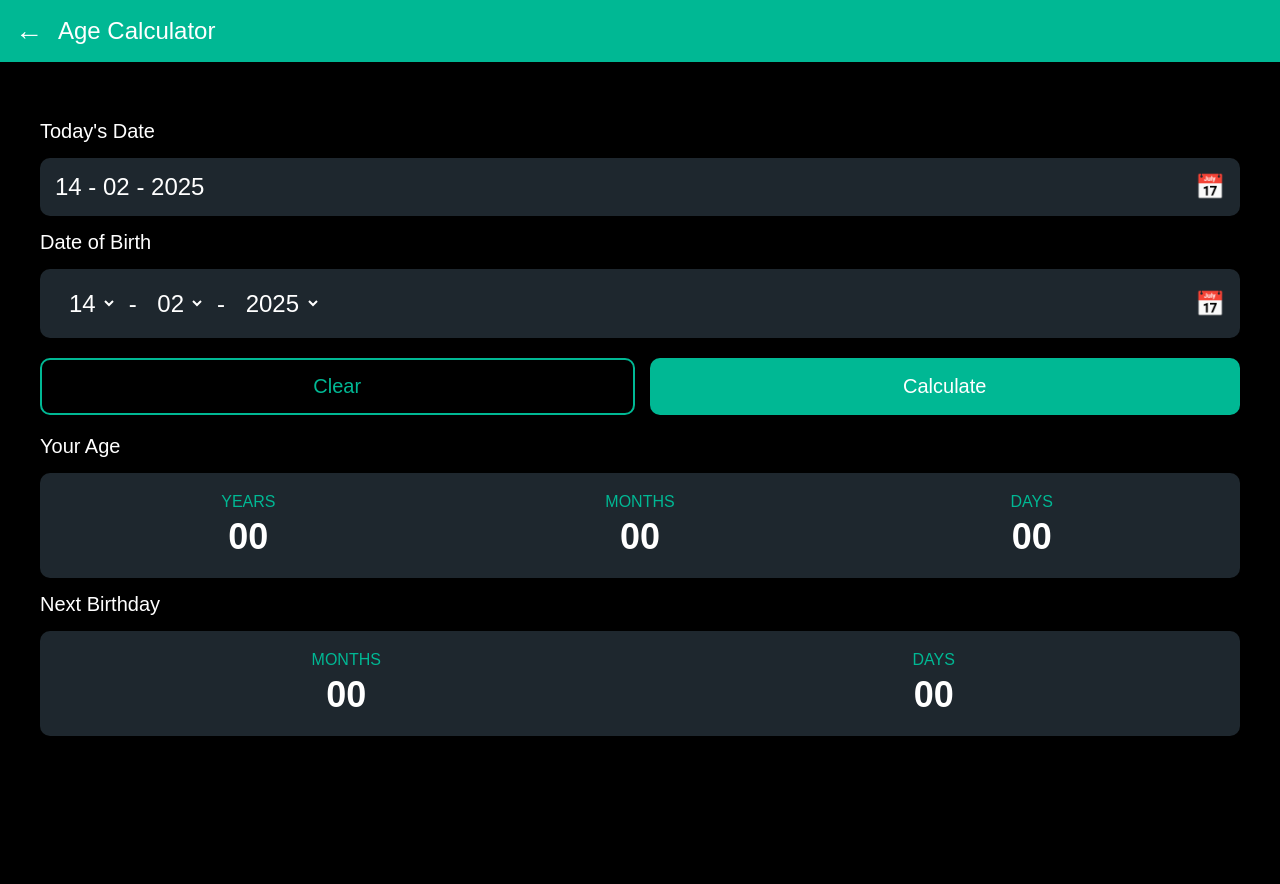
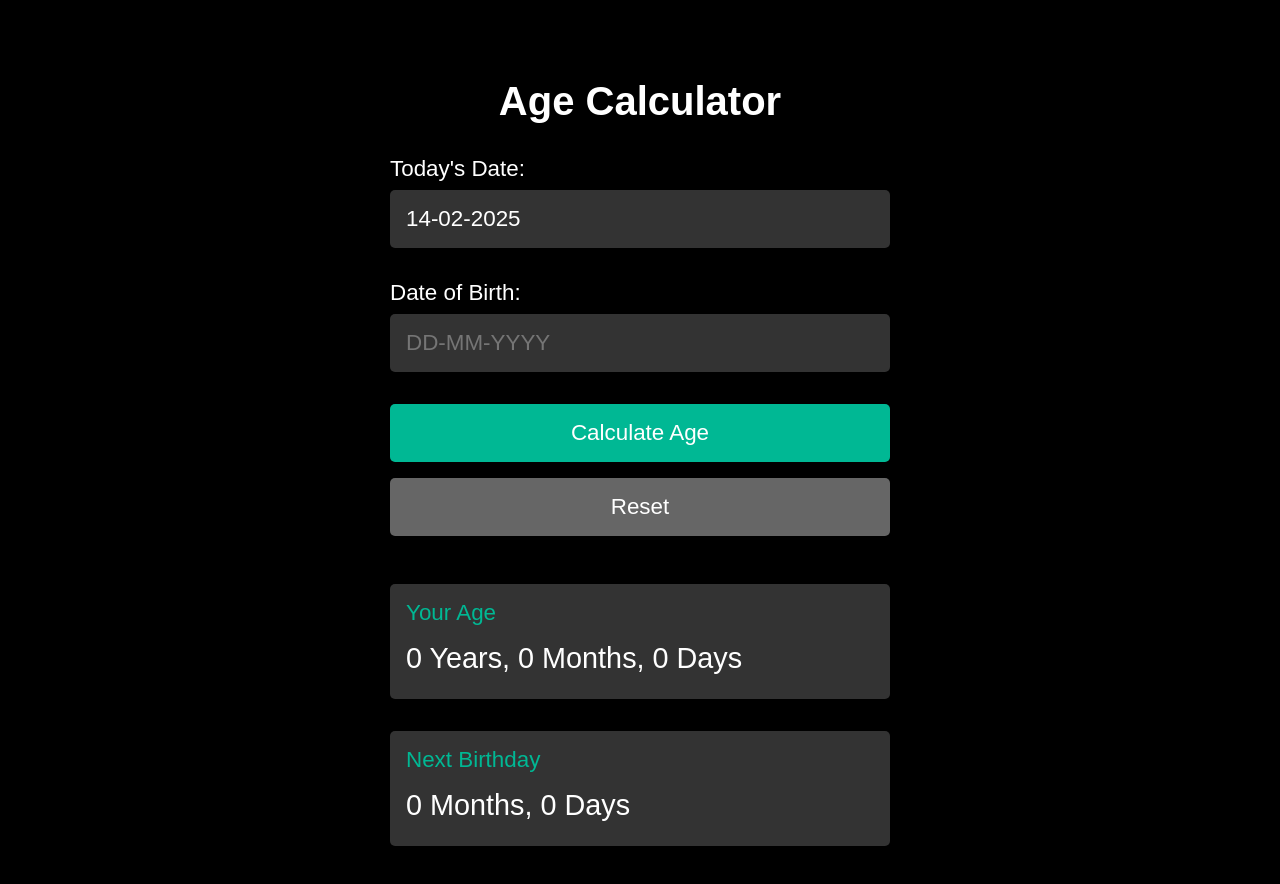
Before and after one commit to JayantaDal/Jayanta-Age-Cal, a plain HTML site: page index.html in a window 1280 px wide. Before the commit the page ends 840 px from the top, so only its background shows below. Drawn offline with Linux system fonts and the light colour scheme.

Commit message:
Update index.html

```diff
--- a/index.html
+++ b/index.html
@@ -7,237 +7,204 @@
     <style>
         body {
             font-family: Arial, sans-serif;
-            background-color: #000000;
+            background-color: black;
             color: white;
+            display: flex;
+            justify-content: center;
+            align-items: center;
+            min-height: 100vh;
             margin: 0;
             padding: 20px;
-            min-height: 100vh;
-        }
-        .header {
-            background-color: #00b894;
-            padding: 15px;
-            position: fixed;
-            top: 0;
-            left: 0;
-            right: 0;
-            font-size: 24px;
-            display: flex;
-            align-items: center;
-        }
-        .back-arrow {
-            color: white;
-            text-decoration: none;
-            margin-right: 15px;
-            font-size: 28px;
         }
         .container {
-            margin-top: 80px;
-            padding: 20px;
+            width: 100%;
+            max-width: 500px;
+            padding: 2rem;
         }
-        .date-section {
-            background-color: #1e272e;
-            padding: 15px;
-            border-radius: 10px;
-            margin: 15px 0;
-            display: flex;
-            align-items: center;
-            justify-content: space-between;
+        h1 {
+            text-align: center;
+            font-size: 2.5rem;
+            margin-bottom: 2rem;
         }
-        .date-label {
-            font-size: 20px;
-            margin-bottom: 10px;
-            color: #ffffff;
+        .input-group {
+            margin-bottom: 2rem;
         }
-        .date-value {
-            font-size: 24px;
-            color: #ffffff;
+        label {
+            display: block;
+            font-size: 1.4rem;
+            margin-bottom: 0.5rem;
         }
-        .calendar-icon {
-            color: #666;
-            font-size: 24px;
+        input {
+            width: 100%;
+            padding: 1rem;
+            font-size: 1.4rem;
+            background-color: #333;
+            border: none;
+            border-radius: 5px;
+            color: white;
+            box-sizing: border-box;
         }
-        .button-container {
-            display: flex;
-            gap: 15px;
-            margin: 20px 0;
-        }
-        .btn {
-            flex: 1;
-            padding: 15px;
-            font-size: 20px;
-            border: none;
-            border-radius: 10px;
-            cursor: pointer;
-        }
-        .btn-clear {
-            background-color: transparent;
-            color: #00b894;
-            border: 2px solid #00b894;
-        }
-        .btn-calculate {
+        button {
+            width: 100%;
+            padding: 1rem;
+            font-size: 1.4rem;
             background-color: #00b894;
             color: white;
+            border: none;
+            border-radius: 5px;
+            cursor: pointer;
+            margin-bottom: 1rem;
+        }
+        button:hover {
+            background-color: #00a085;
         }
         .result-section {
-            background-color: #1e272e;
-            padding: 20px;
-            border-radius: 10px;
-            margin: 15px 0;
+            margin-top: 2rem;
+            padding: 1rem;
+            background-color: #333;
+            border-radius: 5px;
         }
         .result-title {
-            font-size: 24px;
-            margin-bottom: 15px;
+            font-size: 1.4rem;
+            margin-bottom: 1rem;
+            color: #00b894;
         }
-        .result-grid {
-            display: grid;
-            grid-template-columns: repeat(3, 1fr);
-            gap: 15px;
-            text-align: center;
-        }
-        .result-label {
-            color: #00b894;
-            font-size: 16px;
-            margin-bottom: 5px;
-        }
-        .result-value {
-            font-size: 36px;
-            font-weight: bold;
-        }
-        select {
-            background-color: transparent;
-            color: white;
-            border: none;
-            font-size: 24px;
-            padding: 5px;
-            margin: 0 5px;
-        }
-        option {
-            background-color: #1e272e;
-            color: white;
+        .result-content {
+            font-size: 1.8rem;
+            margin-bottom: 0.5rem;
         }
     </style>
 </head>
 <body>
-    <div class="header">
-        <a href="#" class="back-arrow">←</a>
-        Age Calculator
-    </div>
+    <div class="container">
+        <h1>Age Calculator</h1>
 
-    <div class="container">
-        <div>
-            <div class="date-label">Today's Date</div>
-            <div class="date-section">
-                <div class="date-value" id="today-date">13 - 02 - 2025</div>
-                <div class="calendar-icon">📅</div>
-            </div>
+        <div class="input-group">
+            <label>Today's Date:</label>
+            <input type="text" id="today-date" placeholder="DD-MM-YYYY" maxlength="10">
         </div>
 
-        <div>
-            <div class="date-label">Date of Birth</div>
-            <div class="date-section">
-                <div class="date-value">
-                    <select id="day"></select> -
-                    <select id="month"></select> -
-                    <select id="year"></select>
-                </div>
-                <div class="calendar-icon">📅</div>
-            </div>
+        <div class="input-group">
+            <label>Date of Birth:</label>
+            <input type="text" id="birth-date" placeholder="DD-MM-YYYY" maxlength="10">
         </div>
 
-        <div class="button-container">
-            <button class="btn btn-clear" onclick="clearFields()">Clear</button>
-            <button class="btn btn-calculate" onclick="calculateAge()">Calculate</button>
+        <button onclick="calculateAge()">Calculate Age</button>
+        <button onclick="resetForm()" style="background-color: #666;">Reset</button>
+
+        <div class="result-section">
+            <div class="result-title">Your Age</div>
+            <div class="result-content" id="age-result">0 Years, 0 Months, 0 Days</div>
         </div>
 
-        <div>
-            <div class="date-label">Your Age</div>
-            <div class="result-section">
-                <div class="result-grid">
-                    <div>
-                        <div class="result-label">YEARS</div>
-                        <div class="result-value" id="years">00</div>
-                    </div>
-                    <div>
-                        <div class="result-label">MONTHS</div>
-                        <div class="result-value" id="months">00</div>
-                    </div>
-                    <div>
-                        <div class="result-label">DAYS</div>
-                        <div class="result-value" id="days">00</div>
-                    </div>
-                </div>
-            </div>
-        </div>
-
-        <div>
-            <div class="date-label">Next Birthday</div>
-            <div class="result-section">
-                <div class="result-grid" style="grid-template-columns: 1fr 1fr;">
-                    <div>
-                        <div class="result-label">MONTHS</div>
-                        <div class="result-value" id="next-months">00</div>
-                    </div>
-                    <div>
-                        <div class="result-label">DAYS</div>
-                        <div class="result-value" id="next-days">00</div>
-                    </div>
-                </div>
-            </div>
+        <div class="result-section">
+            <div class="result-title">Next Birthday</div>
+            <div class="result-content" id="next-birthday">0 Months, 0 Days</div>
         </div>
     </div>
 
     <script>
-        // Get current date
-        const today = new Date();
-        const currentDay = today.getDate();
-        const currentMonth = today.getMonth() + 1;
-        const currentYear = today.getFullYear();
-
-        // Update today's date display
-        document.getElementById('today-date').textContent =
-            `${currentDay.toString().padStart(2, '0')} - ${currentMonth.toString().padStart(2, '0')} - ${currentYear}`;
-
-        // Populate day dropdown
-        const daySelect = document.getElementById('day');
-        for (let i = 1; i <= 31; i++) {
-            const option = document.createElement('option');
-            option.value = i;
-            option.text = i.toString().padStart(2, '0');
-            if (i === currentDay) option.selected = true;
-            daySelect.appendChild(option);
+        // Set today's date by default
+        function formatDate(date) {
+            return `${date.getDate().toString().padStart(2, '0')}-${(date.getMonth() + 1).toString().padStart(2, '0')}-${date.getFullYear()}`;
         }
 
-        // Populate month dropdown
-        const monthSelect = document.getElementById('month');
-        for (let i = 1; i <= 12; i++) {
-            const option = document.createElement('option');
-            option.value = i;
-            option.text = i.toString().padStart(2, '0');
-            if (i === currentMonth) option.selected = true;
-            monthSelect.appendChild(option);
+        const today = new Date();
+        document.getElementById('today-date').value = formatDate(today);
+
+        // Improved input mask function for date format
+        function maskDate(input) {
+            input.addEventListener('keypress', function(e) {
+                // Allow only numbers and hyphen
+                if (!/[\d-]/.test(e.key)) {
+                    e.preventDefault();
+                }
+
+                // Add hyphen automatically
+                if (e.target.value.length === 2 || e.target.value.length === 5) {
+                    if (e.key !== '-') {
+                        e.target.value += '-';
+                    }
+                }
+            });
+
+            input.addEventListener('input', function(e) {
+                let value = e.target.value;
+
+                // Remove any non-digits and non-hyphens
+                value = value.replace(/[^\d-]/g, '');
+
+                // Split the value into parts
+                const parts = value.split('-');
+
+                // Format each part to ensure proper length
+                if (parts[0] && parts[0].length > 2) parts[0] = parts[0].substring(0, 2);
+                if (parts[1] && parts[1].length > 2) parts[1] = parts[1].substring(0, 2);
+                if (parts[2] && parts[2].length > 4) parts[2] = parts[2].substring(0, 4);
+
+                // Rejoin with hyphens
+                value = parts.join('-');
+
+                // Ensure the total length doesn't exceed 10 characters (DD-MM-YYYY)
+                if (value.length > 10) {
+                    value = value.substring(0, 10);
+                }
+
+                e.target.value = value;
+            });
+
+            // Validate date on blur
+            input.addEventListener('blur', function(e) {
+                const value = e.target.value;
+                if (value) {
+                    const [day, month, year] = value.split('-').map(Number);
+
+                    // Check if month is valid
+                    if (month < 1 || month > 12) {
+                        alert('Please enter a valid month (01-12)');
+                        return;
+                    }
+
+                    // Check if day is valid for the given month
+                    const lastDayOfMonth = new Date(year, month, 0).getDate();
+                    if (day < 1 || day > lastDayOfMonth) {
+                        alert(`Please enter a valid day (01-${lastDayOfMonth}) for the selected month`);
+                        return;
+                    }
+                }
+            });
         }
 
-        // Populate year dropdown
-        const yearSelect = document.getElementById('year');
-        for (let i = currentYear; i >= 1900; i--) {
-            const option = document.createElement('option');
-            option.value = i;
-            option.text = i;
-            if (i === currentYear) option.selected = true;
-            yearSelect.appendChild(option);
-        }
+        // Apply mask to both inputs
+        maskDate(document.getElementById('today-date'));
+        maskDate(document.getElementById('birth-date'));
 
         function calculateAge() {
-            const birthDay = parseInt(daySelect.value);
-            const birthMonth = parseInt(monthSelect.value);
-            const birthYear = parseInt(yearSelect.value);
+            const todayStr = document.getElementById('today-date').value;
+            const birthStr = document.getElementById('birth-date').value;
 
-            const birthDate = new Date(birthYear, birthMonth - 1, birthDay);
-            const today = new Date();
+            // Validate date format
+            if (!todayStr.match(/^\d{2}-\d{2}-\d{4}$/) || !birthStr.match(/^\d{2}-\d{2}-\d{4}$/)) {
+                alert('Please enter dates in DD-MM-YYYY format');
+                return;
+            }
 
-            let years = today.getFullYear() - birthDate.getFullYear();
-            let months = today.getMonth() - birthDate.getMonth();
-            let days = today.getDate() - birthDate.getDate();
+            // Convert strings to dates
+            const [tDay, tMonth, tYear] = todayStr.split('-').map(Number);
+            const [bDay, bMonth, bYear] = birthStr.split('-').map(Number);
+
+            const todayDate = new Date(tYear, tMonth - 1, tDay);
+            const birthDate = new Date(bYear, bMonth - 1, bDay);
+
+            if (birthDate > todayDate) {
+                alert('Date of birth cannot be in the future!');
+                return;
+            }
+
+            // Calculate age
+            let years = todayDate.getFullYear() - birthDate.getFullYear();
+            let months = todayDate.getMonth() - birthDate.getMonth();
+            let days = todayDate.getDate() - birthDate.getDate();
 
             if (months < 0 || (months === 0 && days < 0)) {
                 years--;
@@ -245,38 +212,34 @@
             }
 
             if (days < 0) {
-                const lastMonth = new Date(today.getFullYear(), today.getMonth() - 1, birthDate.getDate());
-                days = Math.floor((today - lastMonth) / (1000 * 60 * 60 * 24));
+                const lastMonth = new Date(todayDate.getFullYear(), todayDate.getMonth() - 1, 0);
+                days += lastMonth.getDate();
                 months--;
             }
 
             // Calculate next birthday
-            let nextBirthday = new Date(today.getFullYear(), birthMonth - 1, birthDay);
-            if (nextBirthday < today) {
-                nextBirthday.setFullYear(today.getFullYear() + 1);
+            let nextBirthday = new Date(todayDate.getFullYear(), birthDate.getMonth(), birthDate.getDate());
+            if (nextBirthday < todayDate) {
+                nextBirthday.setFullYear(nextBirthday.getFullYear() + 1);
             }
-            const timeToNextBirthday = nextBirthday - today;
-            const daysToNextBirthday = Math.floor(timeToNextBirthday / (1000 * 60 * 60 * 24));
-            const monthsToNextBirthday = Math.floor(daysToNextBirthday / 30);
-            const remainingDays = daysToNextBirthday % 30;
 
-            // Update display
-            document.getElementById('years').textContent = years.toString().padStart(2, '0');
-            document.getElementById('months').textContent = months.toString().padStart(2, '0');
-            document.getElementById('days').textContent = days.toString().padStart(2, '0');
-            document.getElementById('next-months').textContent = monthsToNextBirthday.toString().padStart(2, '0');
-            document.getElementById('next-days').textContent = remainingDays.toString().padStart(2, '0');
+            const diffTime = Math.abs(nextBirthday - todayDate);
+            const diffDays = Math.ceil(diffTime / (1000 * 60 * 60 * 24));
+            const nextMonths = Math.floor(diffDays / 30);
+            const nextDays = diffDays % 30;
+
+            // Display results
+            document.getElementById('age-result').textContent =
+                `${years} Years, ${months} Months, ${days} Days`;
+            document.getElementById('next-birthday').textContent =
+                `${nextMonths} Months, ${nextDays} Days`;
         }
 
-        function clearFields() {
-            daySelect.value = currentDay;
-            monthSelect.value = currentMonth;
-            yearSelect.value = currentYear;
-            document.getElementById('years').textContent = '00';
-            document.getElementById('months').textContent = '00';
-            document.getElementById('days').textContent = '00';
-            document.getElementById('next-months').textContent = '00';
-            document.getElementById('next-days').textContent = '00';
+        function resetForm() {
+            document.getElementById('today-date').value = formatDate(new Date());
+            document.getElementById('birth-date').value = '';
+            document.getElementById('age-result').textContent = '0 Years, 0 Months, 0 Days';
+            document.getElementById('next-birthday').textContent = '0 Months, 0 Days';
         }
     </script>
 </body>
```
